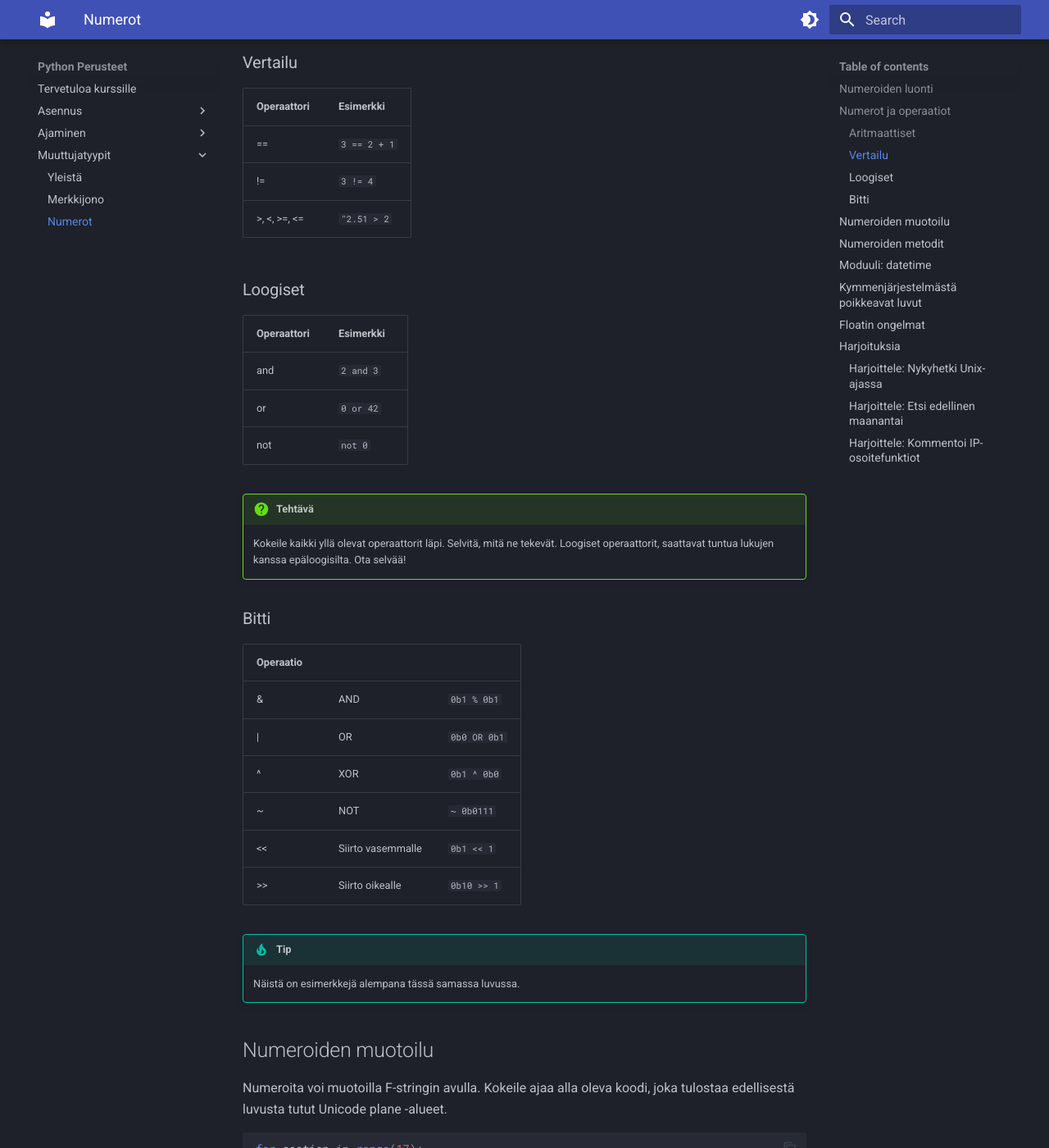
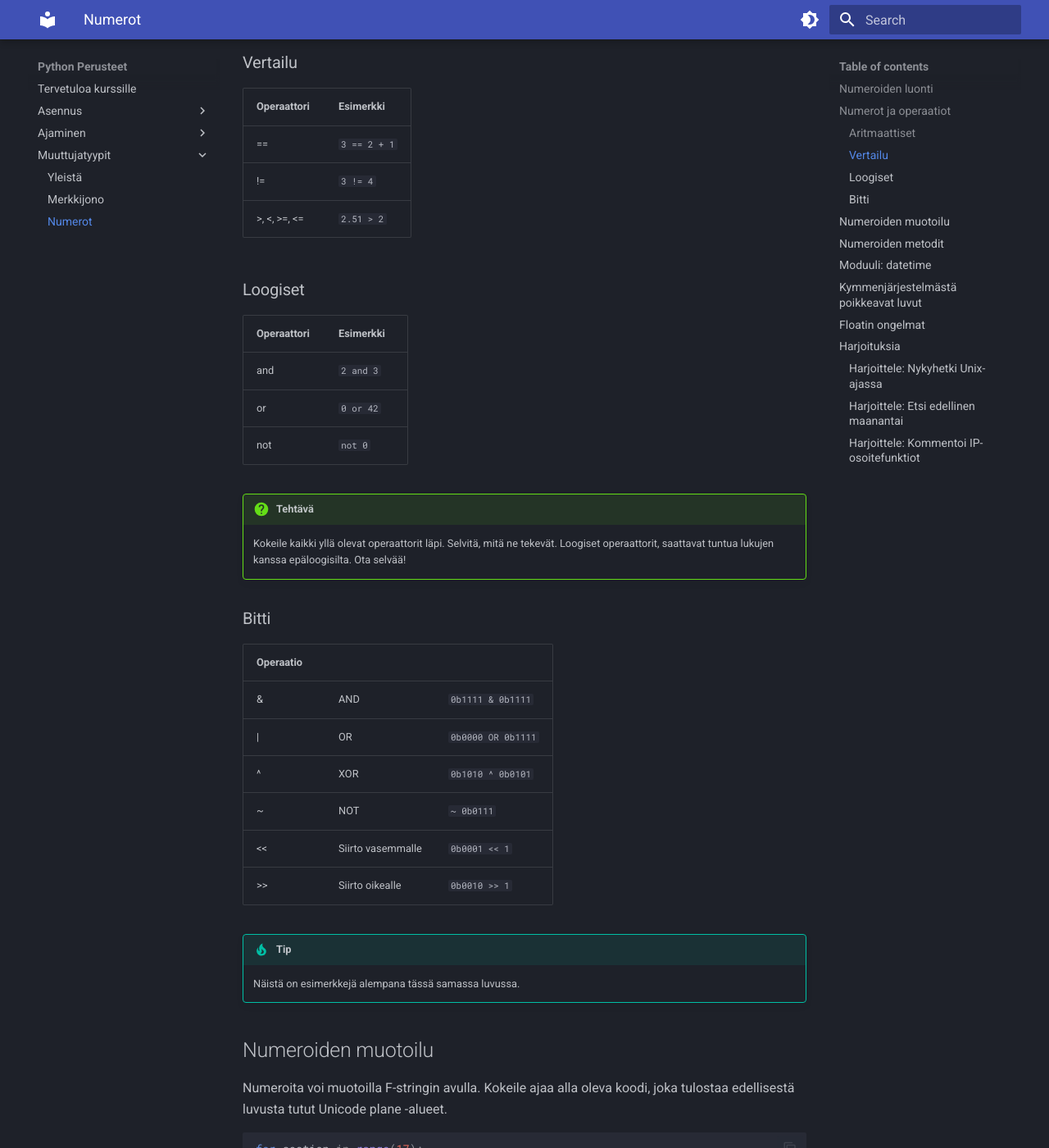
Before and after one commit to sourander/python-perusteet, an MkDocs documentation site: the page built from docs/muuttujatyypit/numerot.md, in a window 1280 px wide and 1400 px high, scrolled down 1680 px. Shown: the whole window at 82% size. Built offline with MkDocs 1.6.1 and Material for MkDocs 9.7.7, drawn with Linux system fonts in a browser that asks for light colours.

Commit message:
Fixed examples

```diff
--- a/docs/muuttujatyypit/numerot.md
+++ b/docs/muuttujatyypit/numerot.md
@@ -47,7 +47,7 @@ Huomaa, että Python sallii matemaattiset operaatiot eri numeeristen tyyppien v
 | ------------ | ------------ |
 | ==           | `3 == 2 + 1` |
 | !=           | `3 != 4`     |
-| >, <, >=, <= | `"2.51 > 2`  |
+| >, <, >=, <= | `2.51 > 2`   |
 
 ### Loogiset
 
@@ -62,14 +62,14 @@ Huomaa, että Python sallii matemaattiset operaatiot eri numeeristen tyyppien v
 
 ### Bitti
 
-| Operaatio |                   |              |
-| --------- | ----------------- | ------------ |
-| &         | AND               | `0b1 % 0b1`  |
-| \|        | OR                | `0b0 OR 0b1` |
-| ^         | XOR               | `0b1 ^ 0b0`  |
-| ~         | NOT               | `~ 0b0111`   |
-| <<        | Siirto vasemmalle | `0b1 << 1`   |
-| >>        | Siirto oikealle   | `0b10 >> 1`  |
+| Operaatio |                   |                    |
+| --------- | ----------------- | ------------------ |
+| &         | AND               | `0b1111 & 0b1111`  |
+| \|        | OR                | `0b0000 OR 0b1111` |
+| ^         | XOR               | `0b1010 ^ 0b0101`  |
+| ~         | NOT               | `~ 0b0111`         |
+| <<        | Siirto vasemmalle | `0b0001 << 1`      |
+| >>        | Siirto oikealle   | `0b0010 >> 1`      |
 
 !!! tip
     Näistä on esimerkkejä alempana tässä samassa luvussa.
```
